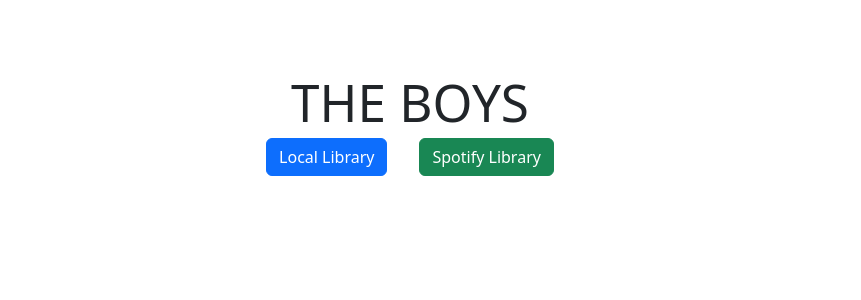
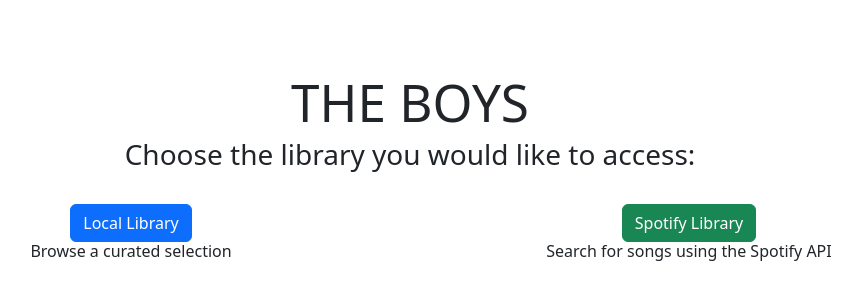
Before and after one commit to Razzmatazz146/CWAFinalProjectF23, a React (Vite) app in the folder my-react-dashboard/: page /home in a window 1280 px wide. Shown: the part 126-426 px from the top of the page, without its empty margins (230-1091 px from the left). Built offline with nearby package versions, Linux system fonts and the light colour scheme.

Commit message:
Changed home page a bit more to look like Francis'

```diff
--- a/my-react-dashboard/src/Views/Home.jsx
+++ b/my-react-dashboard/src/Views/Home.jsx
@@ -5,8 +5,18 @@
     <div className="container">
       <div className="container" style={{ paddingTop: '200px' }}>
         <h1>THE BOYS</h1>
-        <a className="btn btn-primary mx-3" href='/local'>Local Library</a>
-        <a className="btn btn-success mx-3" href='/spotify'>Spotify Library</a>
+        <h3>Choose the library you would like to access:</h3>
+        <br />
+        <div className="row">
+          <div className="col">
+            <a className="btn btn-primary mx-3" href='/local'>Local Library</a>
+            <h6>Browse a curated selection</h6>
+          </div>
+          <div className="col">
+            <a className="btn btn-success mx-3" href='/spotify'>Spotify Library</a>
+            <h6>Search for songs using the Spotify API</h6>
+          </div>
+        </div>
       </div>
     </div>
   )
```
